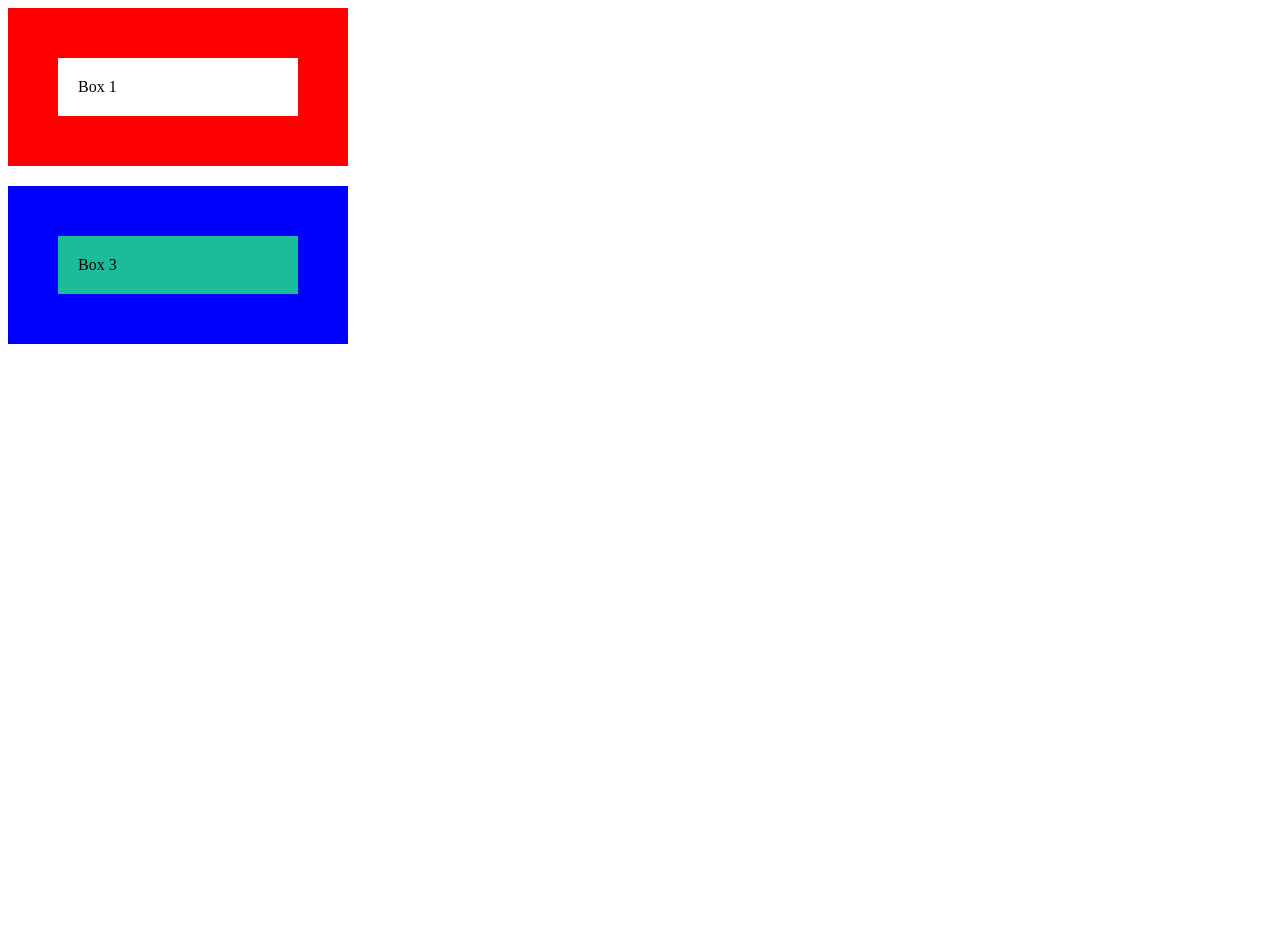
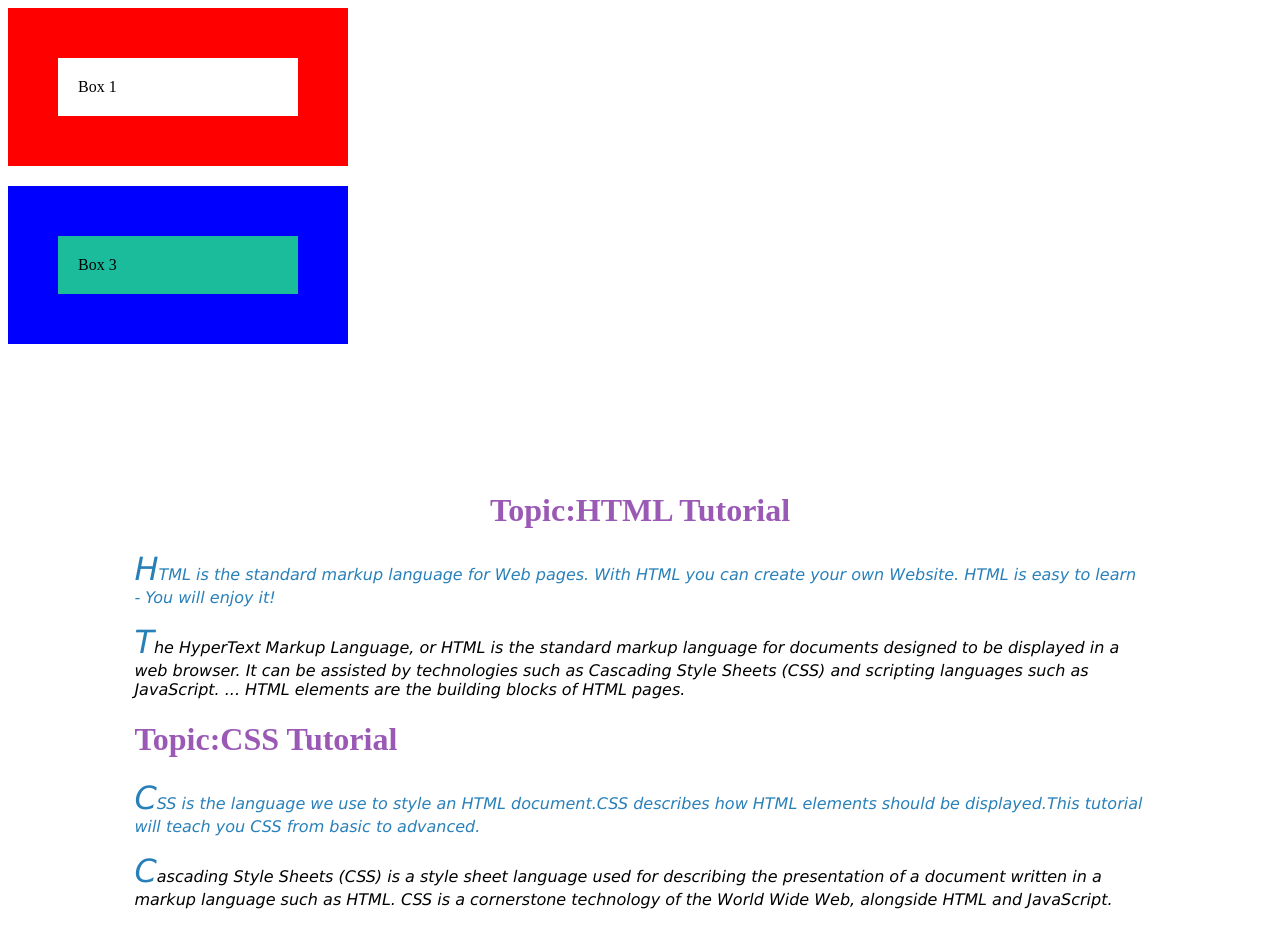
Before and after one commit to leeseulk/noona-HTML-CSS-bootstrap, a plain HTML site: page index.html in a window 1280 px wide. Before the commit the page ends 800 px from the top, so only its background shows below. Drawn offline with Linux system fonts and the light colour scheme.

Commit message:
add challenge2
add challenge2

```diff
--- a/index.html
+++ b/index.html
@@ -12,5 +12,13 @@
     <div class="box green">Box 2</div>
     <div class="box blue">Box 3</div>
  </div>
+ <div class="challenge2">
+  <h1>HTML Tutorial</h1>
+  <p class="sub-header">HTML is the standard markup language for Web pages. With HTML you can create your own Website. HTML is easy to learn - You will enjoy it! </p>
+  <p>The HyperText Markup Language, or HTML is the standard markup language for documents designed to be displayed in a web browser. It can be assisted by technologies such as Cascading Style Sheets (CSS) and scripting languages such as JavaScript. ... HTML elements are the building blocks of HTML pages.  </p>
+  <h1>CSS Tutorial</h1>
+  <p class="sub-header">CSS is the language we use to style an HTML document.CSS describes how HTML elements should be displayed.This tutorial will teach you CSS from basic to advanced.</p>
+  <p>Cascading Style Sheets (CSS) is a style sheet language used for describing the presentation of a document written in a markup language such as HTML. CSS is a cornerstone technology of the World Wide Web, alongside HTML and JavaScript.  </p>
+</div>
 </body>
 </html>
--- a/style.css
+++ b/style.css
@@ -18,3 +18,36 @@
   border: 50px solid blue;
   background-color: #1abc9c;
 }
+
+
+.challenge2{
+  padding:  10%;
+}
+
+h1{
+  color:  #9b59b6;
+}
+
+h1:first-child{
+  text-align: center;
+}
+
+h1::before {
+  content:" Topic:";
+  display:  inline-block;
+}
+
+p{
+  font-size:  16px;
+  font-family: Verdana, Geneva, Tahoma, sans-serif;
+  font-style: italic;
+}
+
+p::first-letter{
+ font-size: 200%;
+ color: #2980b9;
+}
+
+.sub-header{
+  color:  #2980b9;
+}
```
